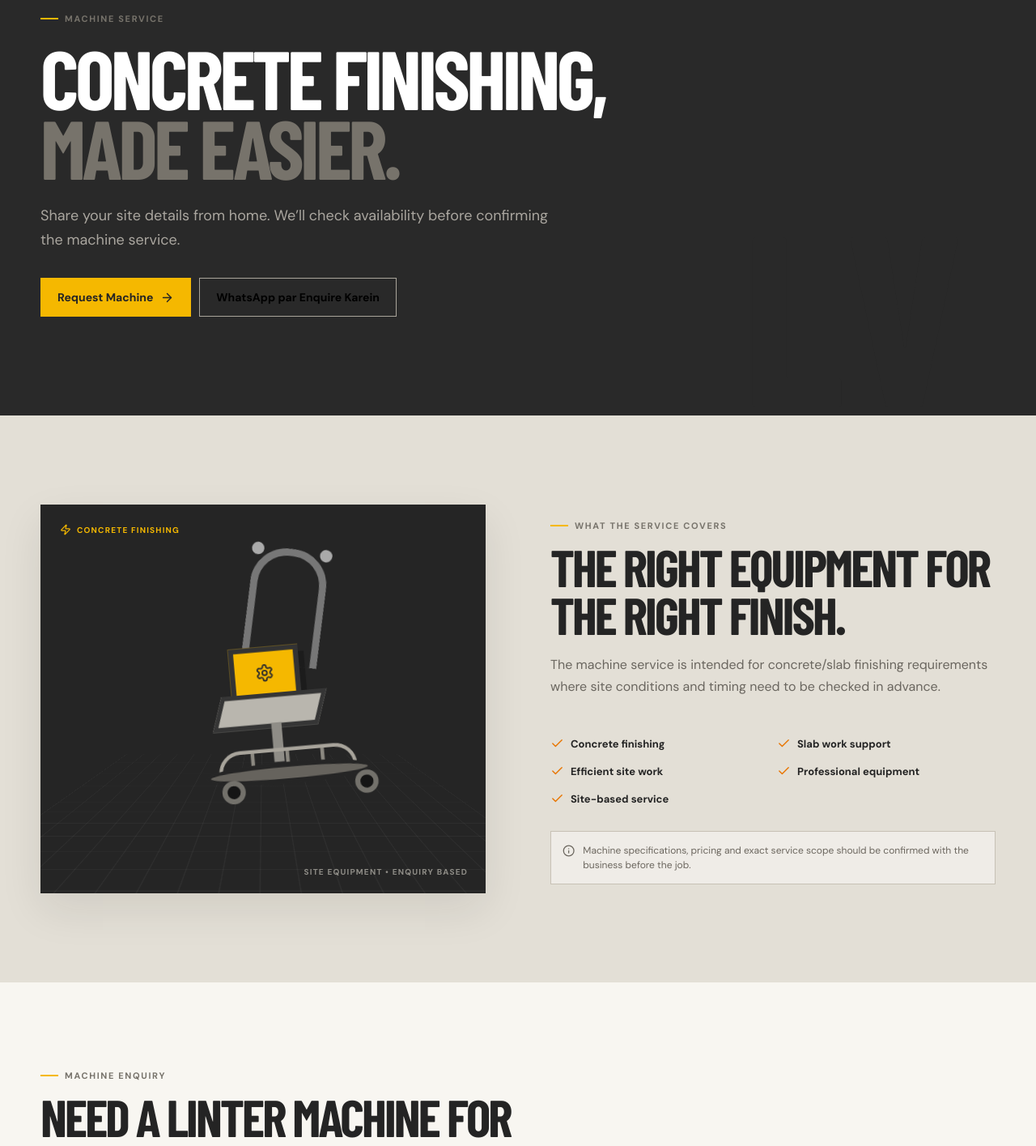
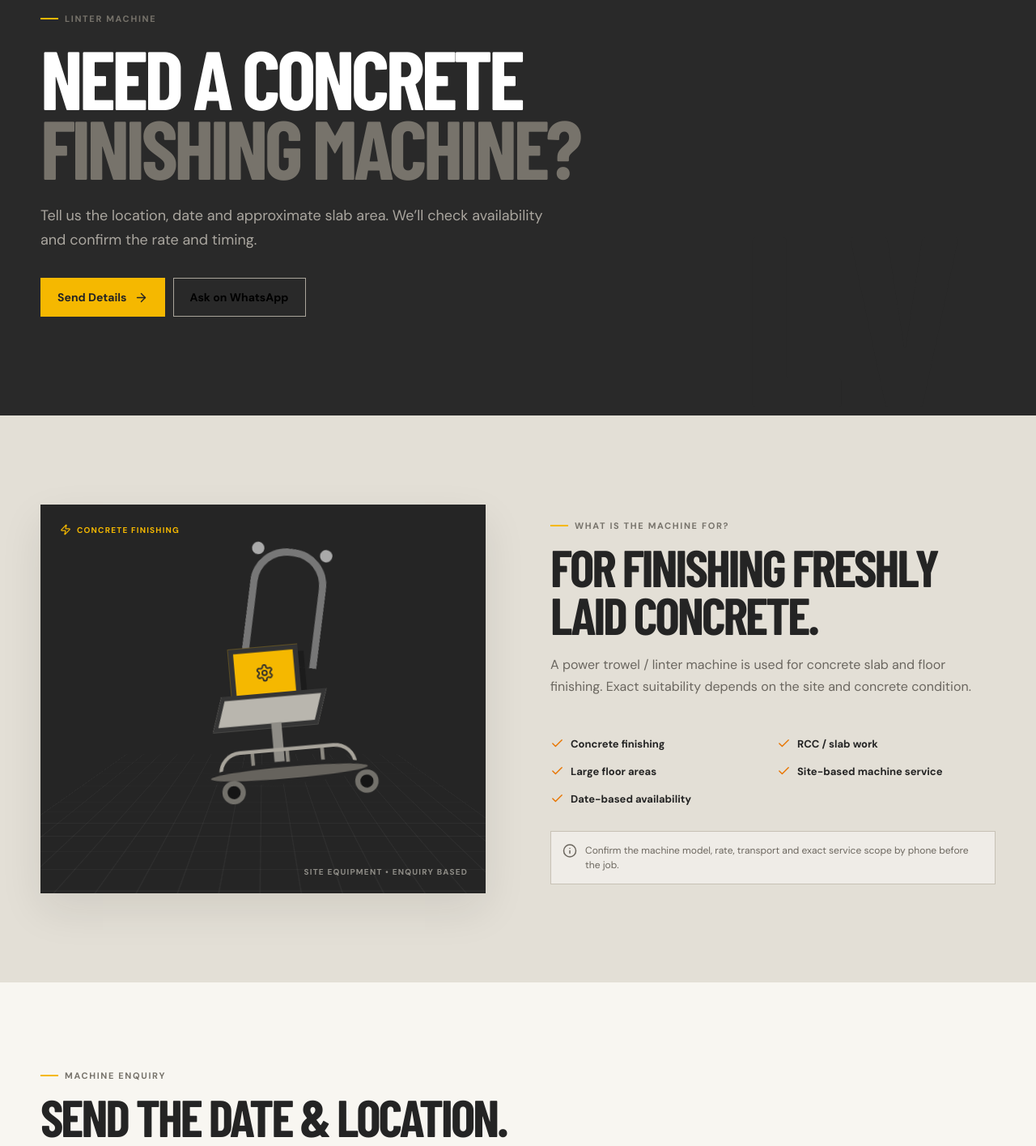
Before and after one commit to ojha-shubham/lintervale, a React (Vite) app: page /machine in a window 1280 px wide. Shown: the part 180-1595 px from the top of the page at 81% size. Built offline with nearby package versions, Linux system fonts and the light colour scheme.

Commit message:
Refine LinterVale copy for natural business language

```diff
--- a/src/pages/MachineBooking/MachineBooking.tsx
+++ b/src/pages/MachineBooking/MachineBooking.tsx
@@ -9,122 +9,81 @@ import { useLanguage } from "../../context/LanguageContext";
 
 export default function MachineBooking() {
   const { language } = useLanguage();
-  const h = language === "hinglish";
+  const isHinglish = language === "hinglish";
+
   return (
     <>
       <section className="page-hero page-hero--machine">
         <div className="container">
-          <span className="eyebrow">
-            {h ? "Machine Service" : "Machine Service"}
-          </span>
+          <span className="eyebrow">{isHinglish ? "Linter Machine" : "Linter Machine"}</span>
           <h1>
-            {h ? (
-              <>
-                Concrete finishing,
-                <br />
-                <em>ab aur easy.</em>
-              </>
+            {isHinglish ? (
+              <>Slab ka kaam hai?<br /><em>Machine ki enquiry karein.</em></>
             ) : (
-              <>
-                Concrete finishing,
-                <br />
-                <em>made easier.</em>
-              </>
+              <>Need a concrete<br /><em>finishing machine?</em></>
             )}
           </h1>
           <p>
-            {h
-              ? "Ghar se site details bhejiye. Hum availability check karke machine service confirm karenge."
-              : "Share your site details from home. We’ll check availability before confirming the machine service."}
+            {isHinglish
+              ? "Location, date aur approx slab area batayein. Availability check karke rate aur timing confirm karenge."
+              : "Tell us the location, date and approximate slab area. We’ll check availability and confirm the rate and timing."}
           </p>
           <div className="hero__actions">
-            <Button
-              onClick={() =>
-                document
-                  .getElementById("booking")
-                  ?.scrollIntoView({ behavior: "smooth" })
-              }
-            >
-              {h ? "Machine Request Karein" : "Request Machine"}{" "}
-              <ArrowRight size={17} />
+            <Button onClick={() => document.getElementById("booking")?.scrollIntoView({ behavior: "smooth" })}>
+              {isHinglish ? "Details Bhejein" : "Send Details"} <ArrowRight size={17} />
             </Button>
             <Button variant="ghost" onClick={openMachineWhatsApp}>
-              WhatsApp par Enquire Karein
+              {isHinglish ? "WhatsApp Par Baat Karein" : "Ask on WhatsApp"}
             </Button>
           </div>
         </div>
       </section>
+
       <section className="machine-explainer section">
         <div className="container machine-explainer__grid">
           <MachineVisual compact />
           <div>
             <SectionTitle
-              eyebrow={
-                h ? "Service mein kya milega" : "What the service covers"
-              }
-              title={
-                h
-                  ? "Sahi finish ke liye sahi equipment."
-                  : "The right equipment for the right finish."
-              }
+              eyebrow={isHinglish ? "Machine kis kaam aati hai?" : "What is the machine for?"}
+              title={isHinglish ? "Concrete ko finish karne ke liye." : "For finishing freshly laid concrete."}
               description={
-                h
-                  ? "Machine service concrete/slab finishing ke liye hai, jahan site condition aur timing pehle check karna zaroori hai."
-                  : "The machine service is intended for concrete/slab finishing requirements where site conditions and timing need to be checked in advance."
-              }
+                isHinglish
+                  ? "Power trowel / linter machine concrete slab aur floor finishing mein use hoti hai. Exact suitability site aur concrete condition par depend karegi."
+                  : "A power trowel / linter machine is used for concrete slab and floor finishing. Exact suitability depends on the site and concrete condition."}
             />
             <div className="check-list">
-              {(h
-                ? [
-                    "Concrete finishing",
-                    "Slab work support",
-                    "Fast site work",
-                    "Professional equipment",
-                    "Site-based service",
-                  ]
-                : [
-                    "Concrete finishing",
-                    "Slab work support",
-                    "Efficient site work",
-                    "Professional equipment",
-                    "Site-based service",
-                  ]
-              ).map((x) => (
-                <div key={x}>
-                  <Check />
-                  {x}
-                </div>
+              {(isHinglish
+                ? ["Concrete finishing", "RCC / slab work", "Large floor areas", "Site-based machine service", "Date-based availability"]
+                : ["Concrete finishing", "RCC / slab work", "Large floor areas", "Site-based machine service", "Date-based availability"]
+              ).map((item) => (
+                <div key={item}><Check />{item}</div>
               ))}
             </div>
             <div className="info-box">
               <Info size={19} />
               <span>
-                {h
-                  ? "Machine specifications, pricing aur exact service scope business se confirm karein."
-                  : "Machine specifications, pricing and exact service scope should be confirmed with the business before the job."}
+                {isHinglish
+                  ? "Machine ka model, rate, transport aur exact service scope call par confirm karein."
+                  : "Confirm the machine model, rate, transport and exact service scope by phone before the job."}
               </span>
             </div>
           </div>
         </div>
       </section>
+
       <section className="booking-section" id="booking">
         <div className="container">
           <div className="booking-section__heading">
             <SectionTitle
-              eyebrow={h ? "Machine Enquiry" : "Machine enquiry"}
-              title={
-                h
-                  ? "Slab ke liye Linter Machine chahiye?"
-                  : "Need a Linter Machine for Your Slab?"
-              }
+              eyebrow={isHinglish ? "Machine Enquiry" : "Machine enquiry"}
+              title={isHinglish ? "Date Aur Location Bhejiye." : "Send the Date & Location."}
               description={
-                h
-                  ? "Basic details batayein. Hum availability check karke timing aur charges confirm karenge."
-                  : "Tell us the basics. We’ll check availability and contact you to confirm timing and charges."
-              }
+                isHinglish
+                  ? "Naam, phone, site location, date aur approx area fill karein. Availability check karke aapse contact kiya jayega."
+                  : "Add your name, phone, site location, date and approximate area. We’ll check availability and contact you."}
             />
             <Button variant="ghost" onClick={callBusiness}>
-              <PhoneCall size={17} /> {h ? "Call Karein" : "Call instead"}
+              <PhoneCall size={17} /> {isHinglish ? "Seedha Call Karein" : "Call Directly"}
             </Button>
           </div>
           <BookingForm />
```
